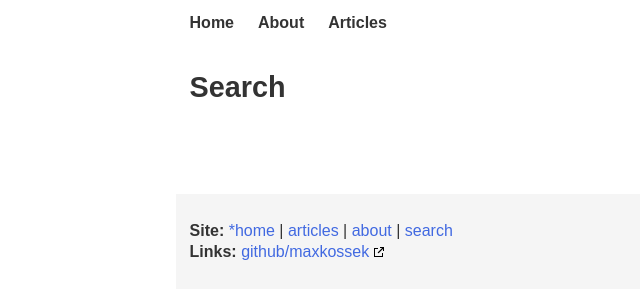
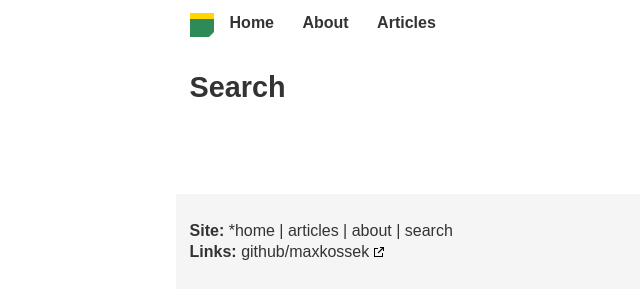
Before and after one commit to maxkossek/maxkossek.github.io, a Jekyll site: the page built from search/index.html, in a window 1280 px wide. Shown: the top 300 px of the page, without its empty margins (139-779 px from the left). Built offline with Jekyll 4.4.1, drawn with Linux system fonts in a browser that asks for light colours; comment, search, counter and statistics services are not loaded.

Commit message:
Favicon add

```diff
--- a/_includes/head.html
+++ b/_includes/head.html
@@ -6,7 +6,7 @@
 	<title>{{ page.title }}</title>
 	<!-- styles -->
 	<link href="/css/main.css" type="text/css" rel="stylesheet">
-
+	<link rel="shortcut icon" href="favicon.ico">
 	{% include analytics.html %}
 	<meta name="google-site-verification" content="e5pjL8NfH-tMmnAKQE4e1KqtVgGoW0NRt7UUiga3tFg" />
 </head>
--- a/_layouts/default.html
+++ b/_layouts/default.html
@@ -6,7 +6,16 @@
 <body>
 <div class="header">
 <nav>
-<a href="/">Home</a><a href="/about">About</a><a href="/articles">Articles</a>
+<a style="margin-right: 1rem" href="/home" title="Maxkossek Home Page">
+<div id="logo">
+	<div id="green"></div>
+    <div id="gold"></div>
+  	<div id="white"></div>
+</div>
+</a>
+<a href="/" title="Maxkossek Home Page">Home</a>
+<a href="/about" title="About Max Kossek">About</a>
+<a href="/articles" title="Articles by Max Kossek">Articles</a>
 </nav>
 </div>
 
--- a/css/main.css
+++ b/css/main.css
@@ -34,7 +34,7 @@ footer {
     background: whitesmoke;
 }
 footer a, footer a:visited {
-	color: royalblue;
+	color: inherit;
 }
 .to-top a[href~="#"]::before {
     content: "\25B4  ";
@@ -57,7 +57,7 @@ pre, code {
 	overflow: auto;
 }
 code {
-    	padding: 0px 2px;
+    padding: 0px 2px;
 }
 
 
@@ -104,10 +104,6 @@ hr {
 /* Links */
 a {
 	text-decoration: none;
-	color: royalblue;
-}
-a:visited {
-	color: purple;
 }
 a:hover {
 	text-decoration: underline;
@@ -128,3 +124,40 @@ ul.none {
     padding: 0;
 	margin-bottom: 1rem;
 }
+
+
+/* Logo */
+#logo {
+    height: 1.5rem;
+    margin: 0 auto;
+    overflow:hidden;
+    position:relative;
+    float: left;
+    width: 1.5rem;
+}
+#logo div {
+    position: absolute;
+    float:left;
+}
+#logo #white {
+    background: white;
+    height: 100%;
+    width: 100%;
+    top: 75%;
+    left: 75%;
+    -webkit-transform: rotate(-45deg);
+    -moz-transform: rotate(-45deg);
+    -o-transform: rotate(-45deg);
+    -ms-transform: rotate(-45deg);
+}
+#logo #green {
+    height: 100%;
+    width: 100%;
+    background: seagreen;
+}
+#logo #gold {
+    background: gold;
+    height: 100%;
+    width: 100%;
+    bottom: 75%;
+}
```
Also changed, not shown: favicon.ico (added).
